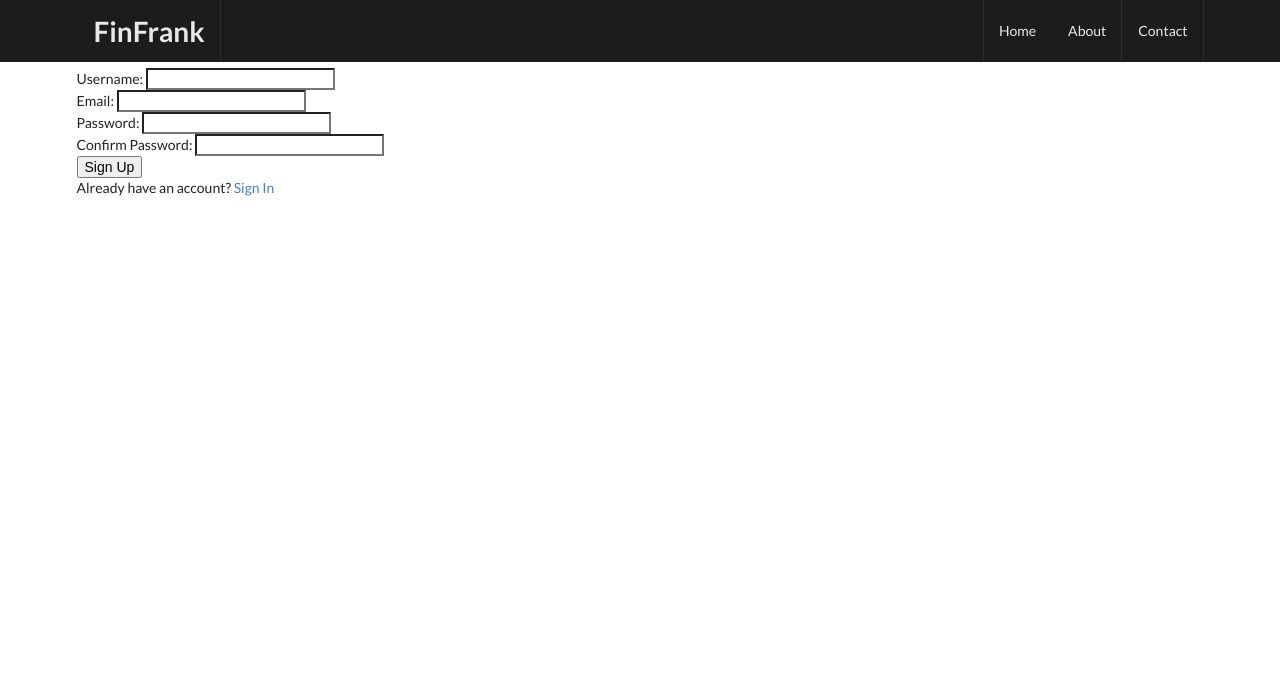
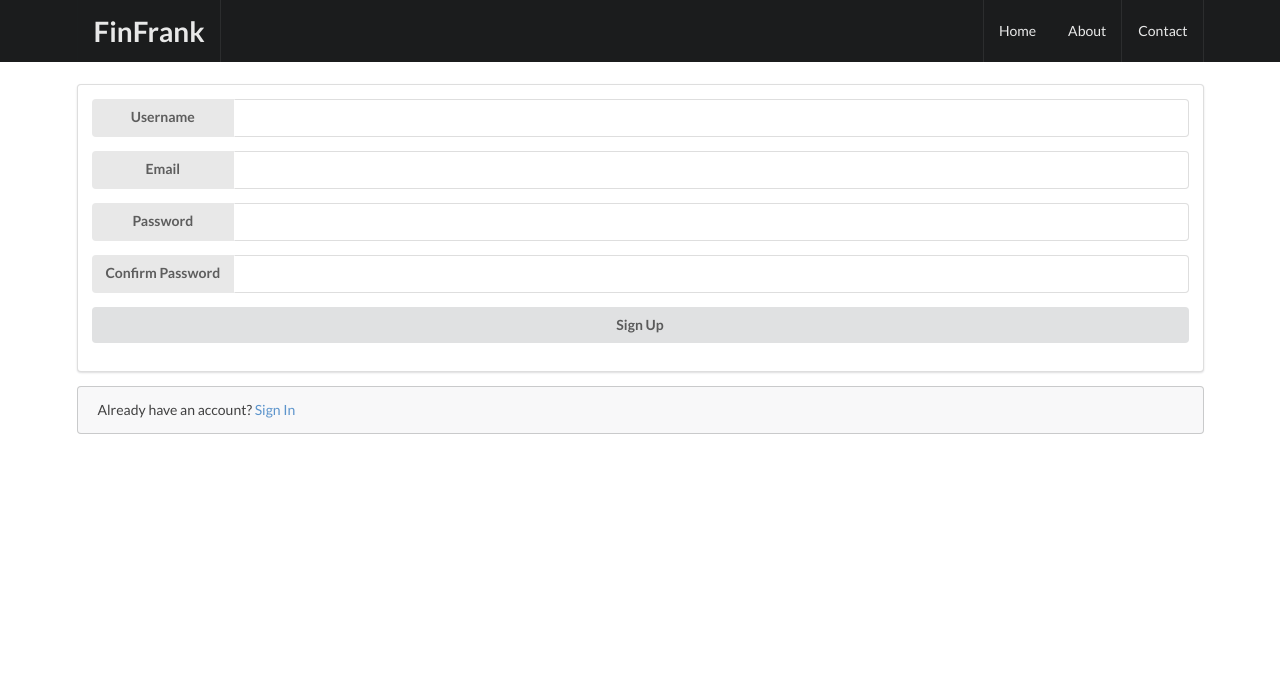
Before and after one commit to Micz26/FrankRank, a Django app: page /signup in a window 1280 px wide. Shown: the top 674 px of the page. Run offline with Django 3.2, Linux system fonts and the light colour scheme; some libraries are stand-ins or nearby versions.

Commit message:
Update suboptimal HTML :)

```diff
--- a/Chat/templates/base.html
+++ b/Chat/templates/base.html
@@ -17,6 +17,7 @@
     </div>
     <div class="ui divider"></div>
     <h1>   </h1>
+    <div class="ui hidden divider"></div>
     <div class="ui container">
         {% block content %}
         {% endblock %}
--- a/Chat/templates/home.html
+++ b/Chat/templates/home.html
@@ -10,8 +10,6 @@
         <button class="ui button">Log out</button>
     </a>
   </div>
-
-
 
 <div class="ui segment">
     {% if messages_ %}
--- a/Chat/templates/signup.html
+++ b/Chat/templates/signup.html
@@ -2,30 +2,61 @@
 
 {% block content %}
 
-<div>
+<div class="ui segment">
+    <div class = "ui form">
         <form action="" method="post">
             {% csrf_token %}
+            <div class="field">
                 <div class="form-group">
-            <label for="username">Username:</label>
+                    <div class="ui fluid labeled input">
+                            <a class="ui label" style="width:13%; text-align:center;" for="username">Username</a>
                             <input type="text" id="username" name="username" required class="input-field">
                         </div>
+                    </div>
+            </div>
+
+
+            <div class="field">
                 <div class="form-group">
-            <label for="email">Email:</label>
+                    <div class="ui fluid labeled input">
+                        <a class="ui label" style="width:13%; text-align:center;" for="email">Email</a>
                         <input type="email" id="email" name="email" required class="input-field">
                     </div>
+                </div>
+            </div>
+
+            <div class="field">
                 <div class="form-group">
-            <label for="password">Password:</label>
+                    <div class="ui fluid labeled input">
+                        <a class="ui label" style="width:13%; text-align:center;" for="password">Password</a>
                         <input type="password" id="password" name="password" required class="input-field">
                     </div>
+                </div>
+            </div>
+
+
+            <div class="field">
                 <div class="form-group">
-            <label for="password2">Confirm Password:</label>
+                    <div class="ui fluid labeled input">
+                        <a class="ui label" style="width:13%; text-align:center;" for="password2">Confirm Password</a>
                         <input type="password" id="password2" name="password2" required class="input-field">
                     </div>
+                </div>
+            </div>
+
+
+            <div class="field">
                 <div class="form-group">
-            <button type="submit" class="submit-button">Sign Up</button>
+                    <button type="submit" class="ui fluid button">Sign Up</button>
                 </div>
+            </div>
+        </form>
+    </div>
+</div>
+<div class="ui message">
     <p class="text-base">Already have an account? <a href="/signin">Sign In</a></p>
-    </form>
+</div>
+
     {% if messages %}
     <div class="message-container">
         {% for message in messages %}
```
Also changed, not shown: Chat/templates/signin.html (+20 -7 lines), README.md, db.sqlite3. Lines whose indentation alone changed are shown as unchanged.
